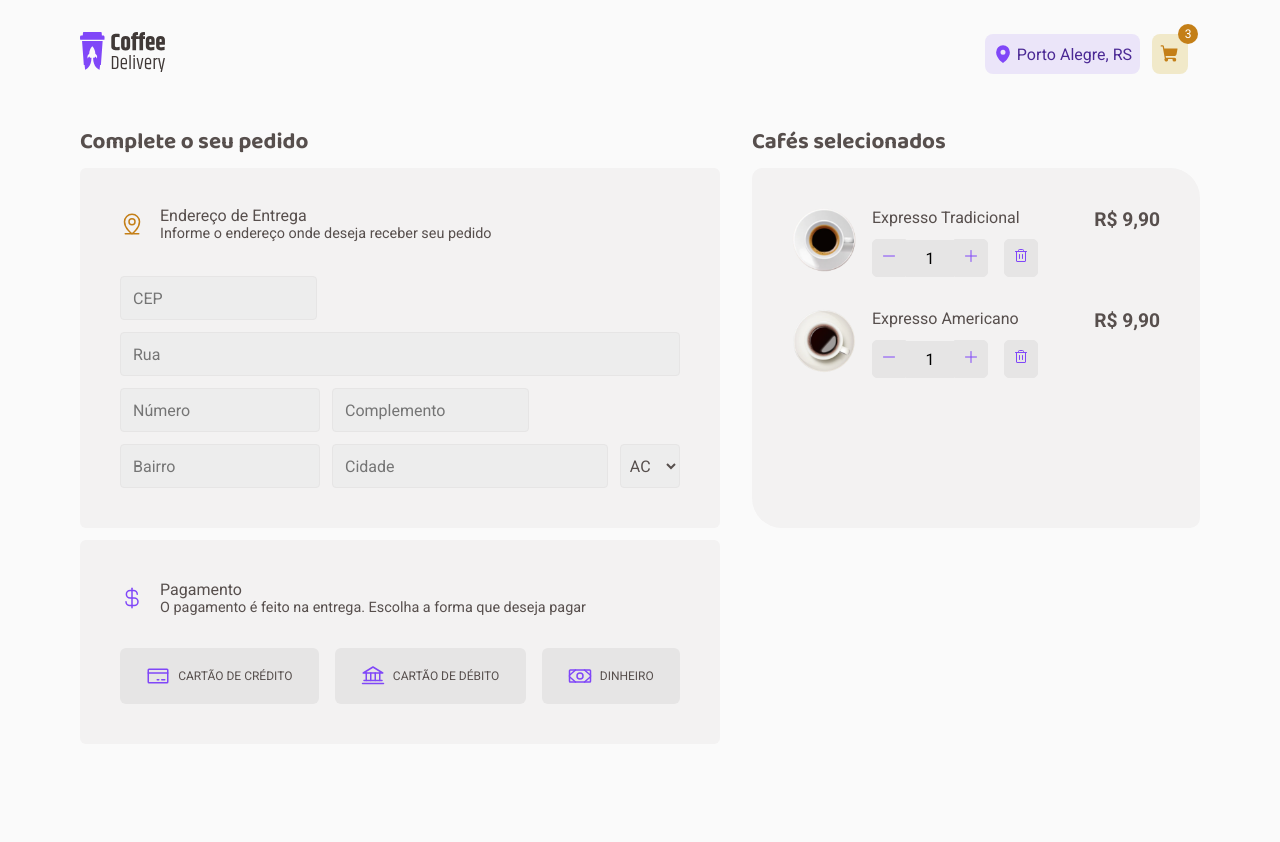
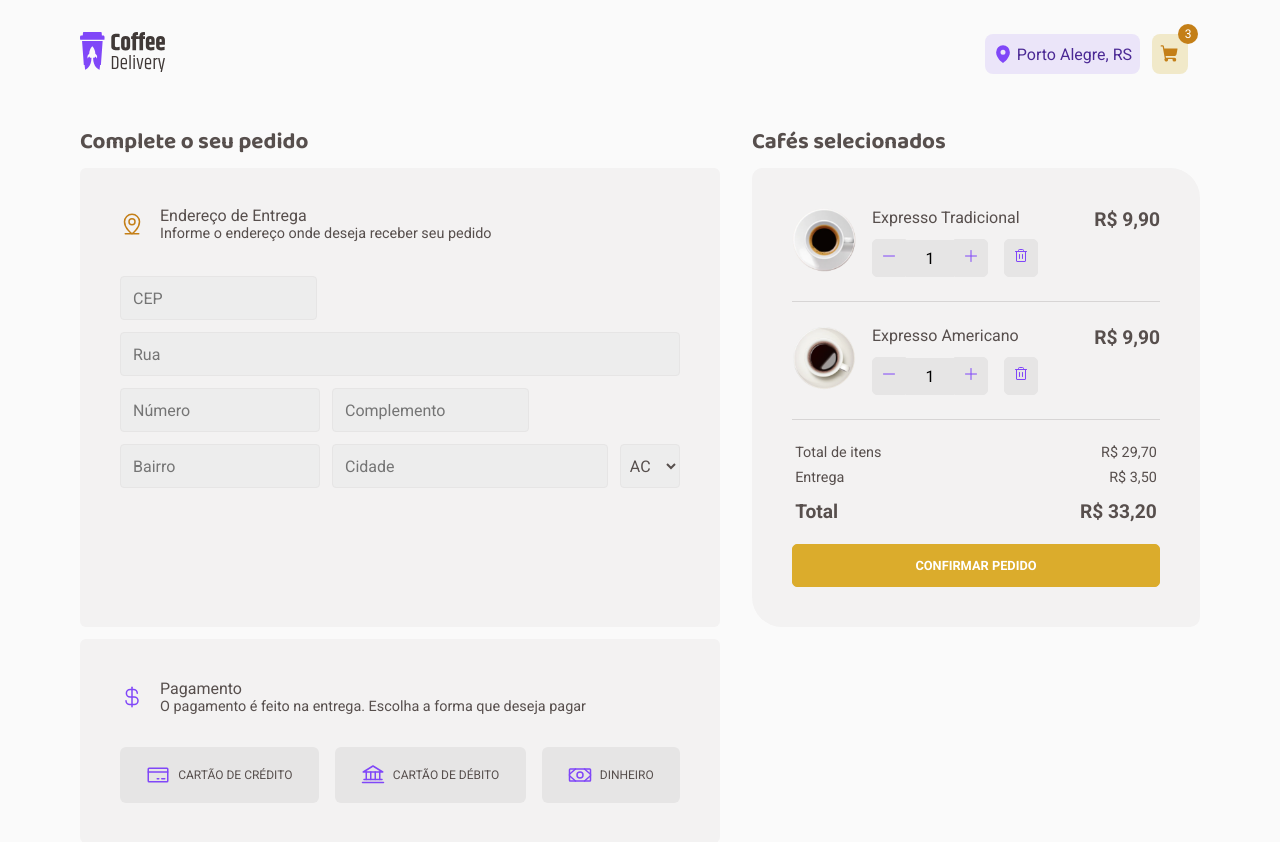
Before and after one commit to jemluz/coffee-delivery, a React (Vite) app: page /checkout in a window 1280 px wide. Shown: the top 842 px of the page. Before the commit the page ends 800 px from the top, so only its background shows below. Built offline with nearby package versions, Linux system fonts and the light colour scheme.

Commit message:
add: selected items form structure (pt 2)
- style adjusts at SelectedItem component
- create TotalCalculation component
- create ConfirmOrder component

```diff
--- a/src/pages/Checkout/index.tsx
+++ b/src/pages/Checkout/index.tsx
@@ -1,7 +1,7 @@
 import { Bank, CreditCard, CurrencyDollar, MapPinLine, Minus, Money, Plus, Trash } from "phosphor-react";
 import { MainGrid } from "../../styles/global";
 import { UF_states } from "../../utils/states";
-import { CompleteOrder, EditItem, FormLabel, ItemInfo, NameAndPrice, NewOrderForm, OrderOverview, Quantity, Remove, SelectedCoffes, SelectedItem } from "./styles";
+import { CompleteOrder, ConfirmOrderButton, EditItem, FormLabel, ItemInfo, NameAndPrice, NewOrderForm, OrderOverview, Quantity, Remove, SelectedCoffes, SelectedItem, TotalCalculations } from "./styles";
 import { defaultTheme } from "../../styles/defaultTheme";
 import { Controller, useForm } from "react-hook-form";
 import * as zod from 'zod'
@@ -137,10 +137,8 @@ export function Checkout() {
           />
         </PaymentOptions>
 
-
         <SelectedCoffes>Cafés selecionados</SelectedCoffes>
         <OrderOverview>
-
             {selectedItems.map(coffe => {
               return <SelectedItem>
                 <img src={coffe.imgUrl} alt="" />
@@ -169,6 +167,13 @@ export function Checkout() {
               </SelectedItem>
             })}
 
+          <TotalCalculations>
+            <p>Total de itens <span>R$ 29,70</span></p>
+            <p>Entrega <span>R$ 3,50</span></p>
+            <p>Total <span>R$ 33,20</span></p>
+          </TotalCalculations>
+
+          <ConfirmOrderButton>Confirmar Pedido</ConfirmOrderButton>
         </OrderOverview>
 
       </NewOrderForm>
--- a/src/pages/Checkout/styles.ts
+++ b/src/pages/Checkout/styles.ts
@@ -51,13 +51,19 @@ export const SelectedItem = styled.section`
 
   width: 100%;
 
+  border-bottom: 1px solid ${(props) => props.theme["gray-500"]};
+  padding-bottom: 1.5rem;
+
   img {
     width: 4rem;
     height: 4rem;
     margin-right: 1rem;
   }
 
-  margin-bottom: 2rem;
+  &+section {
+    margin-top: 1.5rem;
+  }
+
 `;
 
 export const ItemInfo = styled.div`
@@ -128,3 +134,50 @@ export const Remove = styled.button`
     cursor: pointer;
   }
 `
+
+export const TotalCalculations = styled.div`
+  display: flex;
+  flex-direction: column;
+
+  margin-top: 1.5rem;
+  padding: 0px .2rem;
+
+  p {
+    display: flex;
+    flex-direction: row;
+    justify-content: space-between;
+    align-items: center;
+
+    margin-bottom: 0.5rem;
+
+    font-size: .9rem;
+  }
+
+  p:last-child {
+    font-size: 1.2rem;
+    font-weight: bold;
+
+    margin-top: .4rem;
+  }
+`
+
+export const ConfirmOrderButton = styled.button`
+  background: ${(props) => props.theme["yellow-500"]};
+  border: 1px solid ${(props) => props.theme["yellow-500"]};
+  border-radius: 5px;
+
+  color: ${(props) => props.theme["white"]};
+  font-weight: bold;
+  font-size: .8rem;
+  text-transform: uppercase;
+
+  padding: .8rem .5rem;
+  margin-top: .8rem;
+
+  &:hover {
+    cursor: pointer;
+
+    background: ${(props) => props.theme["yellow-700"]};
+    border-color: ${(props) => props.theme["yellow-500"]};
+  }
+`
```
